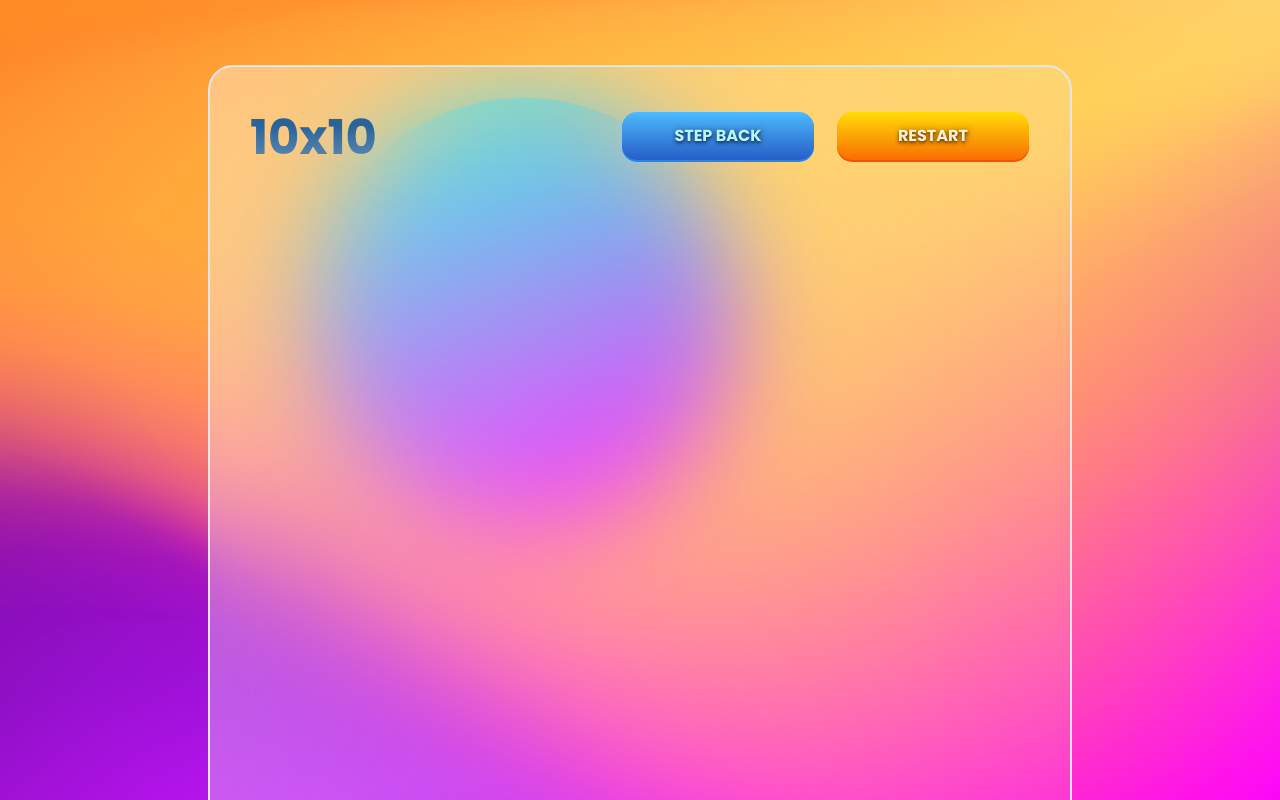
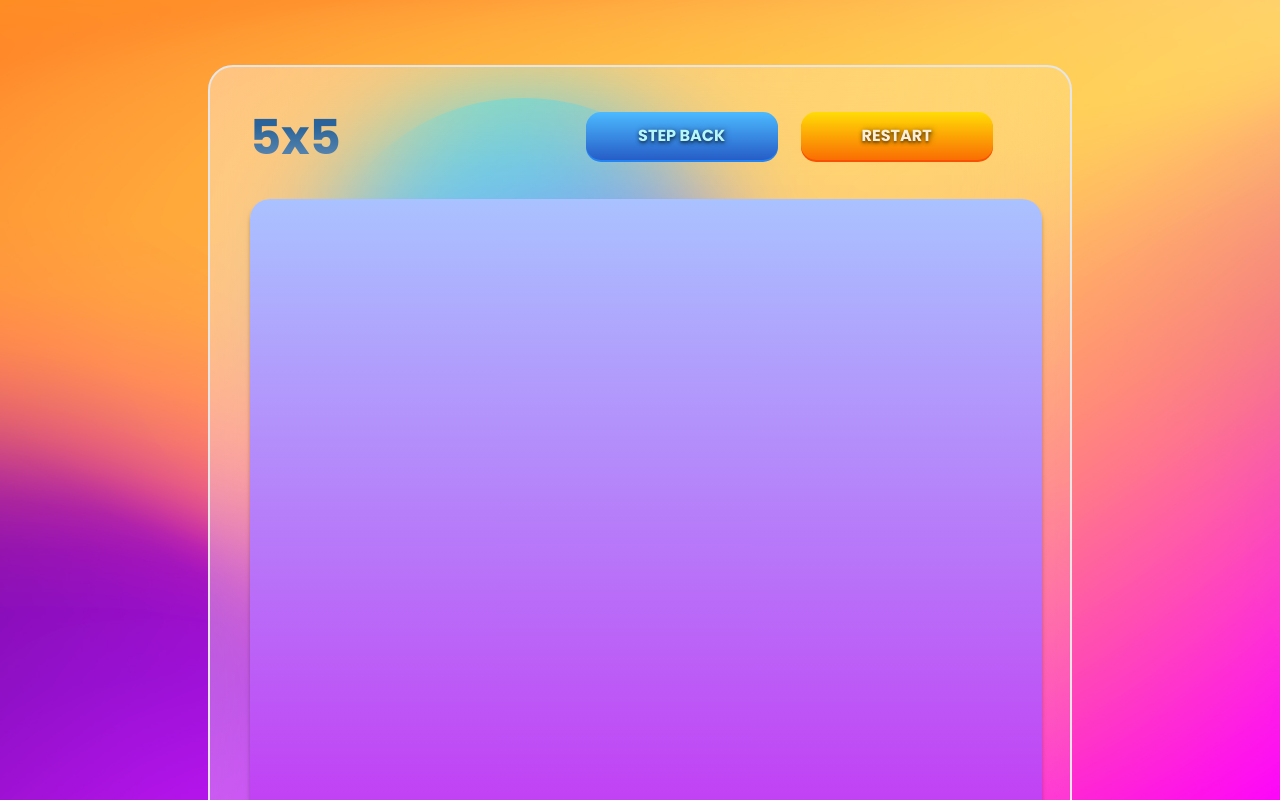
Before and after one commit to AlexKaroh/angular-game, an Angular app: page / in a window 1280 px wide. Shown: the top 800 px of the page. Built offline with nearby package versions, Linux system fonts and the light colour scheme.

Commit message:
feat: update css and implement variables

```diff
--- a/src/app/app.component.html
+++ b/src/app/app.component.html
@@ -12,6 +12,8 @@
         </button>
       </div>
     </div>
+    <div class="game__field" #field>
+    </div>
   </div>
   <div  class="game__ellipse_orange"></div>
 </main>
--- a/src/app/app.component.scss
+++ b/src/app/app.component.scss
@@ -63,6 +63,7 @@
 .header__navigation {
 	padding: 45px 0 0 245px;
 	width: 407px;
+	height: 100%;
 	display: flex;
 	justify-content: space-between;
 }
@@ -73,6 +74,7 @@
 	border: none;
 	border-radius: 15px;
 	background-blend-mode: overlay, normal;
+	cursor: pointer;
 }
 
 .orange {
@@ -102,3 +104,28 @@
 .blue_font {
 	color: rgba(182, 246, 255, 1);
 }
+
+.game__field {
+	margin: 25px 40px 40px 40px;
+	padding-left: 12px;
+	width: 780px;
+	height: 780px;
+	display: grid;
+	gap: 30px;
+	grid-template-columns: repeat(5, 130px);
+	align-content: center;
+	background: linear-gradient(180deg, #AAC2FF 0%, #C81BF1 100%);
+	box-shadow: 0px 4px 4px rgb(0 0 0 / 25%);
+	-webkit-backdrop-filter: blur(50.5px);
+	backdrop-filter: blur(50.5px);
+	border-radius: 20px;
+}
+
+.field__cell {
+	width: 128px;
+	height: 128px;
+	background: linear-gradient(180deg, #FFFFFF -31.99%, rgba(255, 255, 255, 0) 113.98%);
+	filter: drop-shadow(-21px 15px 50px rgba(29, 38, 70, 0.25));
+	backdrop-filter: blur(7px);
+	border-radius: 16px;
+}
--- a/src/app/app.component.ts
+++ b/src/app/app.component.ts
@@ -1,4 +1,4 @@
-import { Component } from '@angular/core';
+import { Component, ElementRef, ViewChild } from '@angular/core';
 
 @Component({
   selector: 'app-root',
@@ -6,5 +6,19 @@ import { Component } from '@angular/core';
   styleUrls: ['./app.component.scss']
 })
 export class AppComponent {
-  title = '10x10';
+
+  title = '5x5';
+
+  @ViewChild('field') gameField: ElementRef | undefined;
+
+  field = [
+    [0,0,0,0,0],
+    [0,0,0,0,0],
+    [0,0,0,0,0],
+    [0,0,0,0,0],
+    [0,0,0,0,0]
+  ];
+
+  constructor() {}
+
 }
--- a/tsconfig.json
+++ b/tsconfig.json
@@ -22,7 +22,7 @@
     "lib": [
       "ES2022",
       "dom"
-    ]
+    ],
   },
   "angularCompilerOptions": {
     "enableI18nLegacyMessageIdFormat": false,
```
